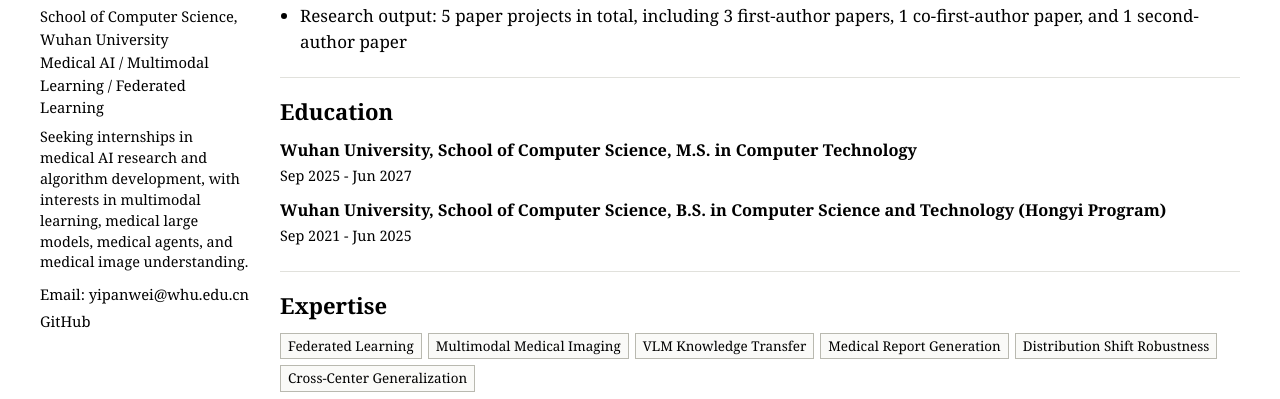
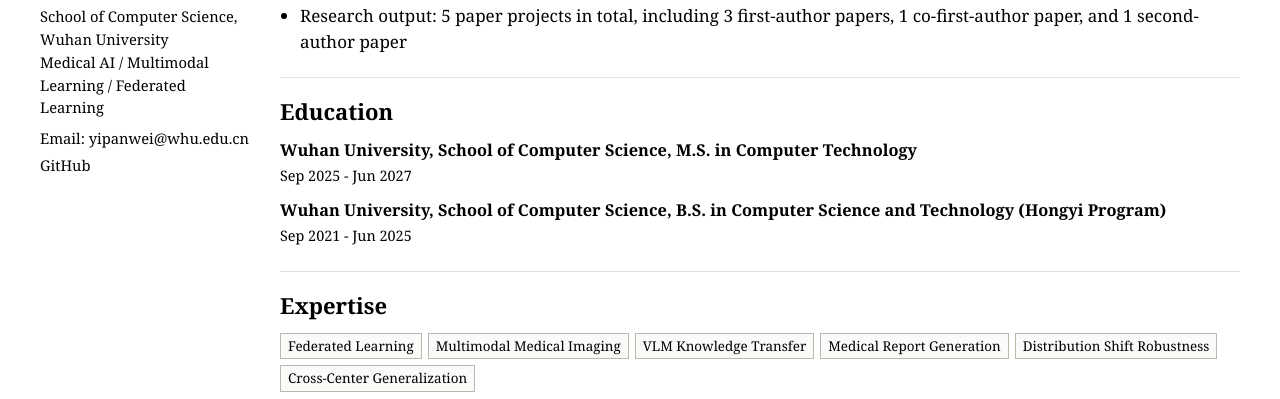
Before and after one commit to YipanWei/YipanWei.github.io, a plain HTML site: page index.html in a window 1280 px wide. Shown: the part 359-758 px from the top of the page. Drawn offline with Linux system fonts and the light colour scheme.

Commit message:
Remove sidebar internship summary

```diff
--- a/index.html
+++ b/index.html
@@ -35,11 +35,6 @@
           <p class="profile-affiliation">
             School of Computer Science, Wuhan University<br />
             Medical AI / Multimodal Learning / Federated Learning
-          </p>
-          <p class="profile-summary">
-            Seeking internships in medical AI research and algorithm development,
-            with interests in multimodal learning, medical large models, medical
-            agents, and medical image understanding.
           </p>
           <ul class="profile-links">
             <li><a href="mailto:yipanwei@whu.edu.cn">Email: yipanwei@whu.edu.cn</a></li>
```
